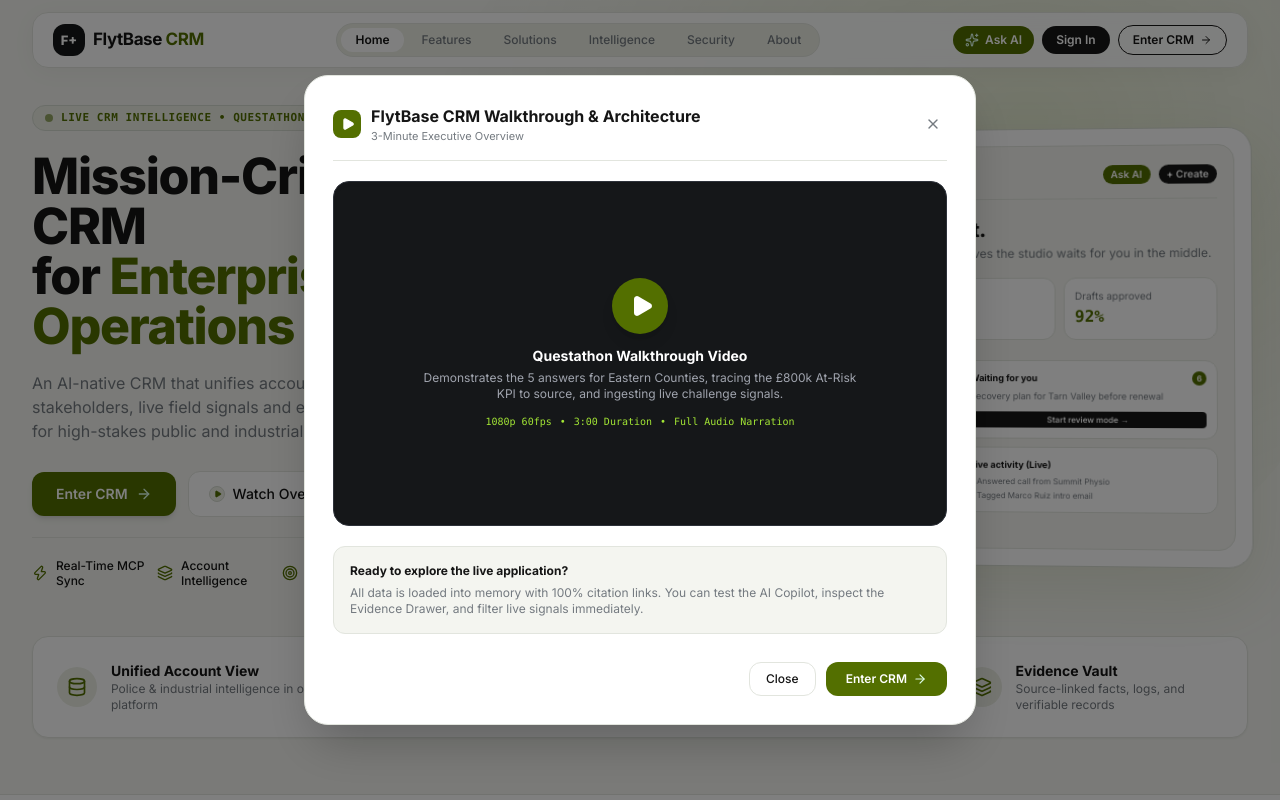
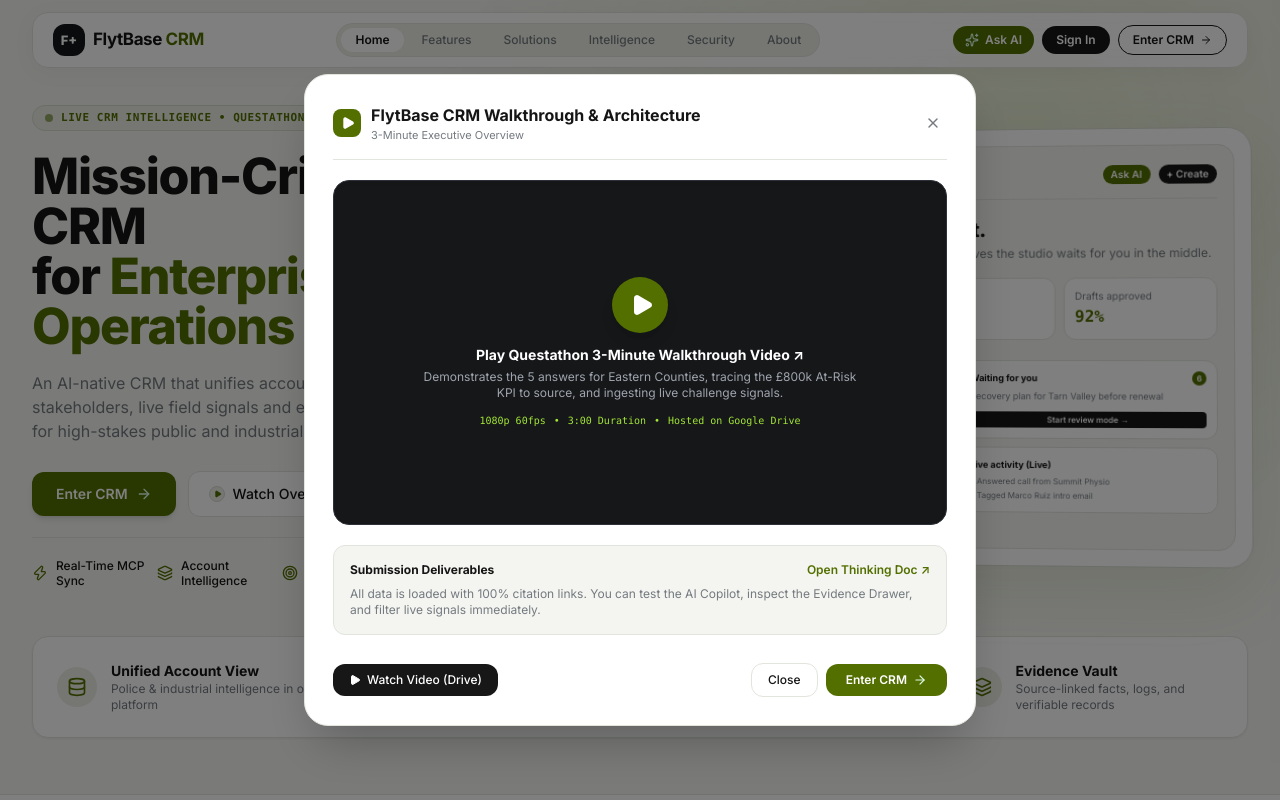
Before and after one commit to zoro-hue/flytbase-live-crm, a Next.js app: page / in a window 1280 px wide. Both pictures are taken after a click on the button "Watch Overview". Shown: the top 800 px of the page. Built offline with nearby package versions, Linux system fonts and the light colour scheme.

Commit message:
Add official Walkthrough Video and Thinking Doc links to README and landing modal

```diff
--- a/src/app/page.tsx
+++ b/src/app/page.tsx
@@ -959,12 +959,20 @@ export default function LandingPage() {
               </button>
             </div>
 
-            {/* Video Player Preview Slate */}
-            <div className="relative aspect-video rounded-2xl bg-[#151719] border border-[#2D3139] flex flex-col items-center justify-center text-center p-6 text-white overflow-hidden shadow-inner group">
-              <div className="w-14 h-14 rounded-full bg-[#536F00] group-hover:scale-110 transition-transform flex items-center justify-center shadow-lg cursor-pointer mb-3">
+            {/* Video Player Preview Slate (Links to Google Drive Video) */}
+            <a
+              href="https://drive.google.com/file/d/18WOJhFPiy7Ow_fV2sc4QW_CDdgilqoEW/view?usp=sharing"
+              target="_blank"
+              rel="noopener noreferrer"
+              className="relative aspect-video rounded-2xl bg-[#151719] border border-[#2D3139] flex flex-col items-center justify-center text-center p-6 text-white overflow-hidden shadow-inner group cursor-pointer block"
+              title="Watch on Google Drive"
+            >
+              <div className="w-14 h-14 rounded-full bg-[#536F00] group-hover:scale-110 group-hover:bg-[#688a00] transition-all flex items-center justify-center shadow-lg mb-3">
                 <Play className="w-6 h-6 fill-white ml-1 text-white" />
               </div>
-              <h4 className="text-sm font-bold">Questathon Walkthrough Video</h4>
+              <h4 className="text-sm font-bold group-hover:text-[#A3E635] transition-colors">
+                Play Questathon 3-Minute Walkthrough Video ↗
+              </h4>
               <p className="text-xs text-[#A0A4AE] max-w-md mt-1">
                 Demonstrates the 5 answers for Eastern Counties, tracing the £800k At-Risk KPI to source, and ingesting live challenge signals.
               </p>
@@ -973,18 +981,39 @@ export default function LandingPage() {
                 <span>•</span>
                 <span>3:00 Duration</span>
                 <span>•</span>
-                <span>Full Audio Narration</span>
+                <span>Hosted on Google Drive</span>
               </div>
+            </a>
+
+            <div className="p-4 rounded-xl bg-[#F4F5F0] border border-[#E2E5DE] space-y-2 text-xs text-[#747A80]">
+              <div className="flex items-center justify-between">
+                <span className="font-bold text-[#151515]">Submission Deliverables</span>
+                <a
+                  href="https://docs.google.com/document/d/1JEAihqqvkNrrvOwYiRsZEXzxeQQ-Qjjc/edit?usp=sharing&ouid=110257910777160518766&rtpof=true&sd=true"
+                  target="_blank"
+                  rel="noopener noreferrer"
+                  className="text-[#536F00] hover:underline font-semibold flex items-center gap-1"
+                >
+                  <span>Open Thinking Doc ↗</span>
+                </a>
               </div>
-
-            <div className="p-4 rounded-xl bg-[#F4F5F0] border border-[#E2E5DE] space-y-1.5 text-xs text-[#747A80]">
-              <span className="font-bold text-[#151515] block">Ready to explore the live application?</span>
               <p>
-                All data is loaded into memory with 100% citation links. You can test the AI Copilot, inspect the Evidence Drawer, and filter live signals immediately.
+                All data is loaded with 100% citation links. You can test the AI Copilot, inspect the Evidence Drawer, and filter live signals immediately.
               </p>
             </div>
 
-            <div className="flex justify-end gap-2.5 pt-2">
+            <div className="flex justify-between items-center gap-2.5 pt-2">
+              <a
+                href="https://drive.google.com/file/d/18WOJhFPiy7Ow_fV2sc4QW_CDdgilqoEW/view?usp=sharing"
+                target="_blank"
+                rel="noopener noreferrer"
+                className="px-4 py-2 rounded-xl bg-[#171717] hover:bg-[#2A2A2A] text-white text-xs font-medium flex items-center gap-1.5 cursor-pointer shadow-xs"
+              >
+                <Play className="w-3 h-3 fill-white" />
+                <span>Watch Video (Drive)</span>
+              </a>
+
+              <div className="flex items-center gap-2">
                 <button
                   onClick={() => setShowVideoModal(false)}
                   className="px-4 py-2 rounded-xl border border-[#E2E5DE] hover:bg-[#F4F5F0] text-xs font-medium text-[#151515] cursor-pointer"
@@ -999,6 +1028,7 @@ export default function LandingPage() {
                   <span>Enter CRM</span>
                   <ArrowRight className="w-3.5 h-3.5 text-[#DCFCE7]" />
                 </Link>
+              </div>
             </div>
           </div>
         </div>
```
Also changed, not shown: 1 other file (tests, documents, lock files or other folders). Lines whose indentation alone changed are shown as unchanged.
